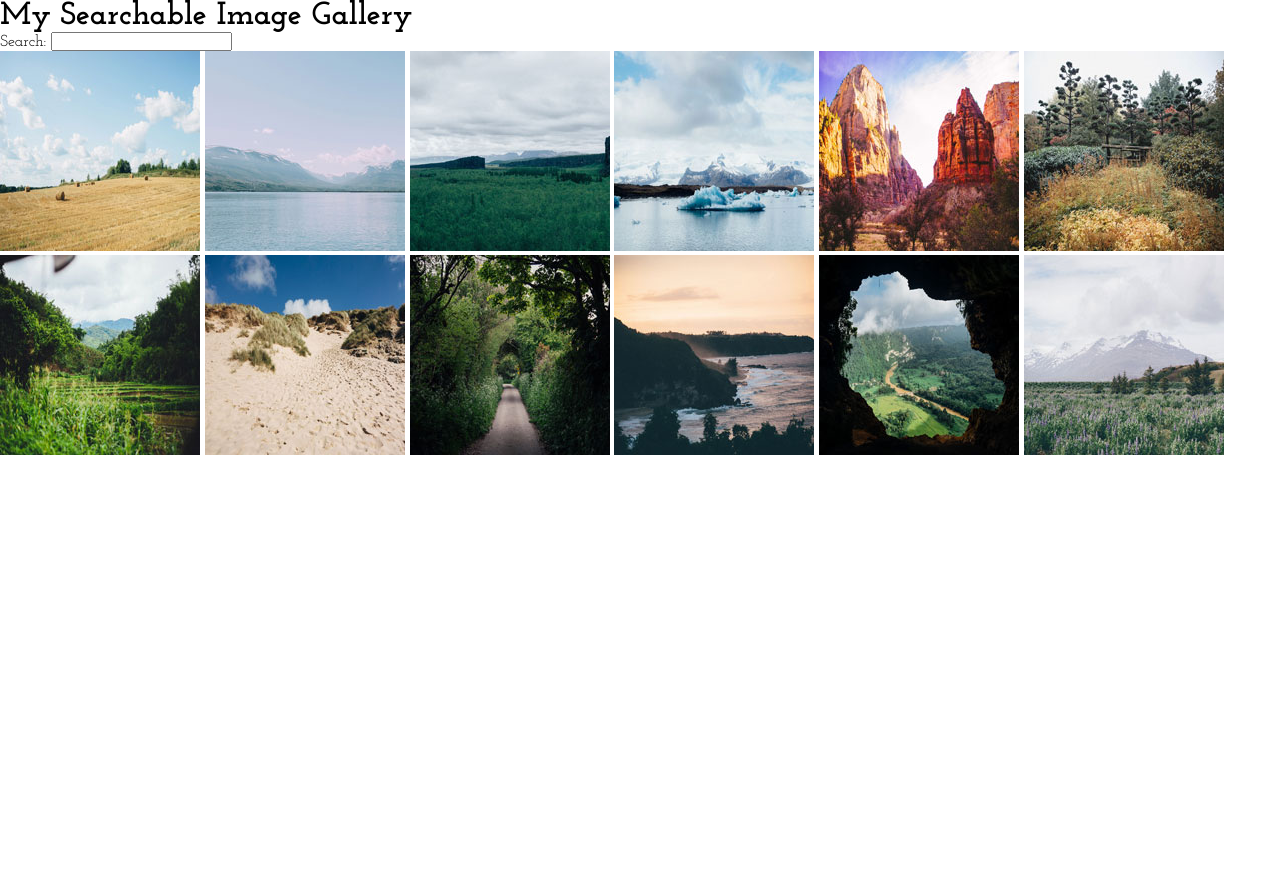
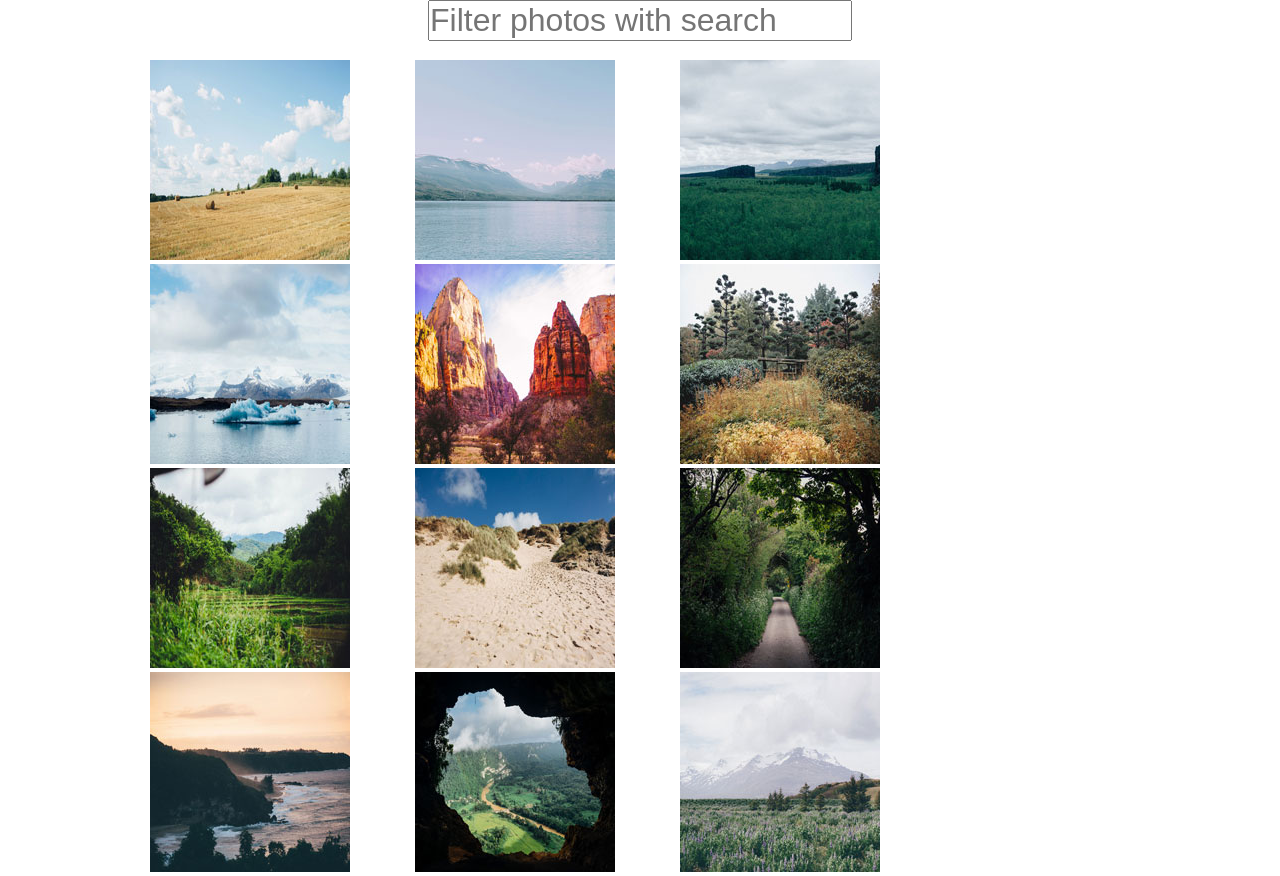
Before and after one commit to markgoho/TD_Lightbox, a plain HTML site: page index.html in a window 1280 px wide. Before the commit the page ends 800 px from the top, so only its background shows below. Drawn offline with Linux system fonts and the light colour scheme.

Commit message:
changes to style

```diff
--- a/css/styles.css
+++ b/css/styles.css
@@ -10,15 +10,35 @@
 	clear: both;
 }
 
+/* * {
+	border: 1px solid red;
+} */
+
 body {
 	font-family: 'Josefin Slab', serif;
 }
 
-
-
-@media (min-width: 1025px) {
-
-
-
+header {
+	position: fixed;
+	height: 50px;
+	width: 100%;
+	background: white;
 
 }
+
+input#search_box {
+	display: block;
+	margin: 0 auto;
+	font-size: 2em;
+}
+
+.gallery {
+	width: 980px;
+	margin: 0 auto;
+	padding-top: 60px;
+
+}
+
+.gallery img {
+	margin-right: 60px;
+}
--- a/index.html
+++ b/index.html
@@ -14,9 +14,7 @@
   <body>
 
   	<header>
-  		<h1>My Searchable Image Gallery</h1>
-  		<label for="search_box">Search:</label>
-  		<input type="text" id="search_box" name="search_box">
+  		<input type="text" id="search_box" name="search_box" placeholder="Filter photos with search">
   	</header>
 
   	<div class="gallery">
```
